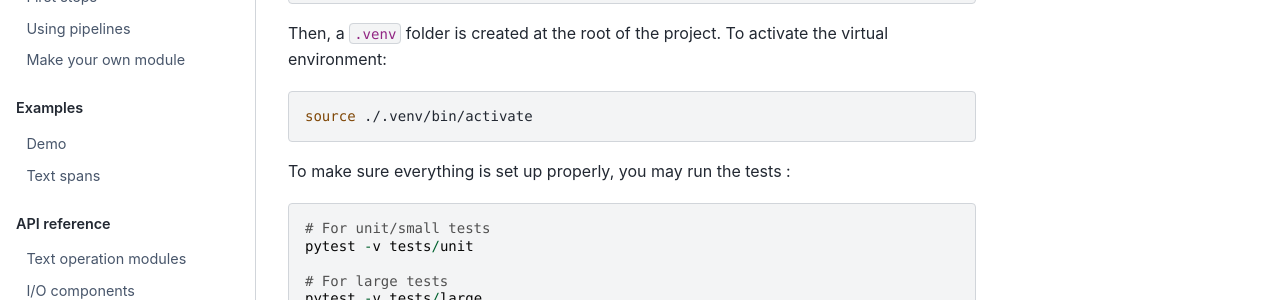
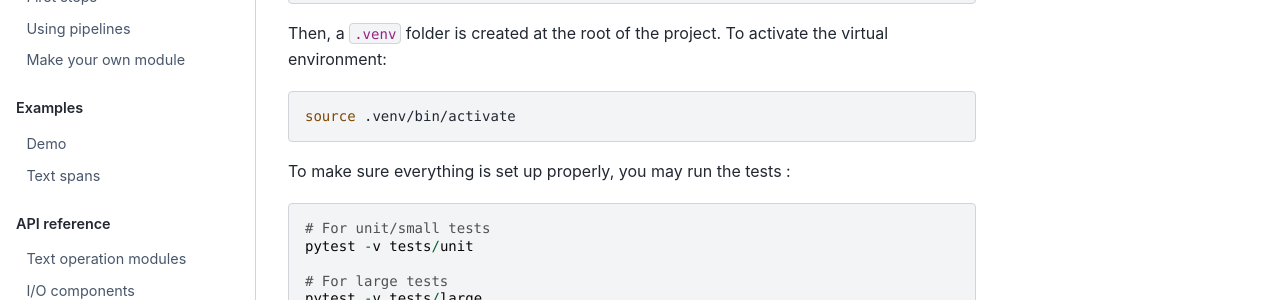
Before and after one commit to TeamHeka/medkit, a Jupyter Book: the page built from docs/user_guide/install.md, in a window 1280 px wide and 900 px high, scrolled down 910 px. Shown: the part 417-717 px from the top of the window. Built offline with Jupyter Book 1.0.4 settings and Sphinx 7.4.7 and the Sphinx Book theme 1.1.4, drawn with Linux system fonts in a browser that asks for light colours; pages that are not in the unit, such as notebooks, are missing from menus.

````diff
--- a/docs/user_guide/install.md
+++ b/docs/user_guide/install.md
@@ -54,7 +54,7 @@ poetry install -E docs
 Then, a `.venv` folder is created at the root of the project. To activate the
 virtual environment:
 ```shell
-source ./.venv/bin/activate
+source .venv/bin/activate
 ```
 
 To make sure everything is set up properly, you may run the tests :
--- a/pyproject.toml
+++ b/pyproject.toml
@@ -78,4 +78,4 @@ build-backend = "poetry.core.masonry.api"
 [tool.black]
 line-length = 88
 preview = true
-extend-exclude = ".env"
+extend-exclude = ".venv"
````
Also changed, not shown: .gitlab-ci.yml, 1 other file.
